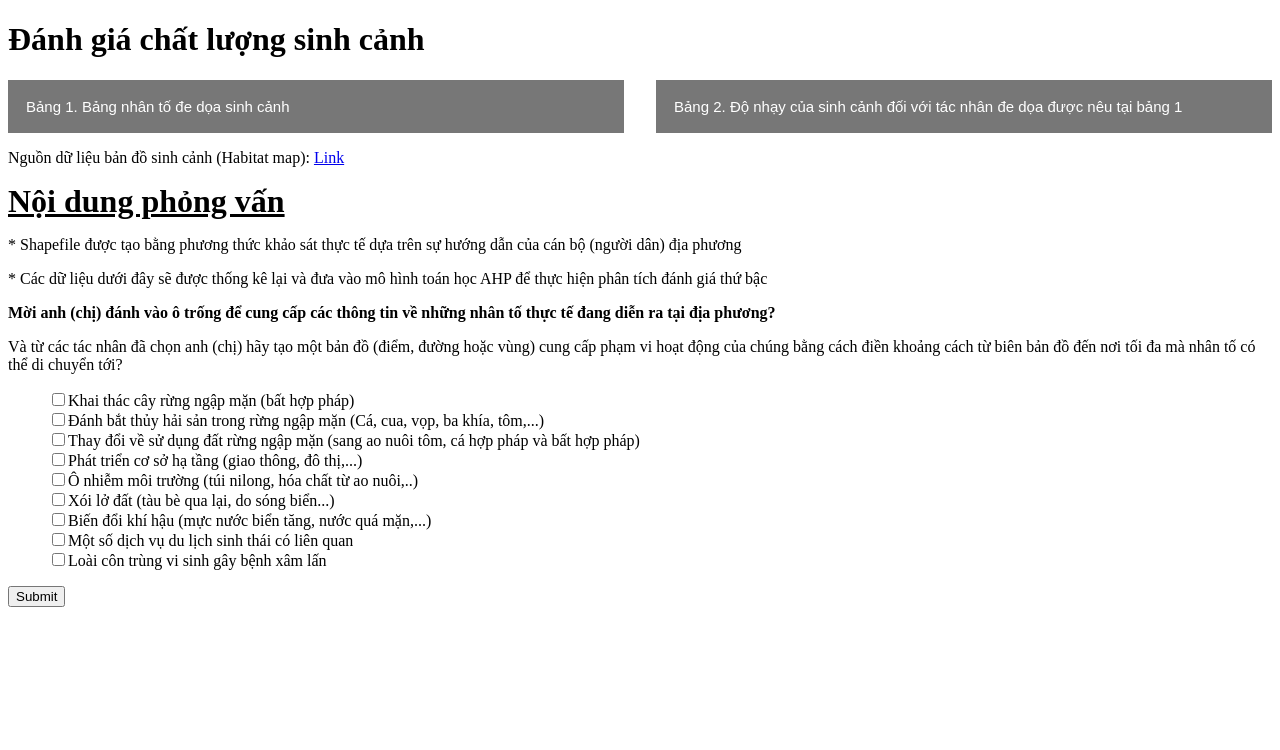
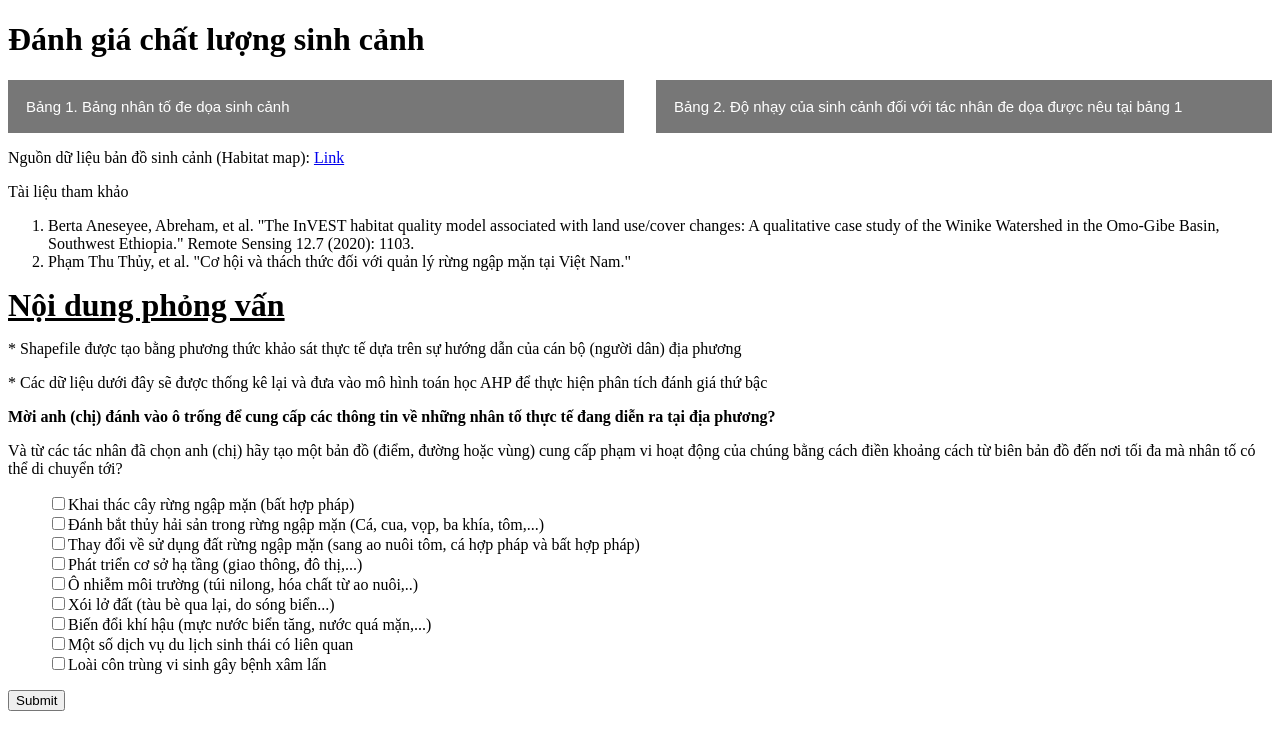
Before and after one commit to mqthang18/HQplan, a plain HTML site: page index.html in a window 1280 px wide. Drawn offline with Linux system fonts and the light colour scheme.

Commit message:
Update index.html

```diff
--- a/index.html
+++ b/index.html
@@ -135,6 +135,11 @@
     </div>
     <div class="data">
         <p>Nguồn dữ liệu bản đồ sinh cảnh (Habitat map): <a href="https://www.eorc.jaxa.jp/ALOS/en/dataset/lulc_e.htm" target="_blank">Link</a></p>
+        <p>Tài liệu tham khảo</p>
+        <ol>
+            <li>Berta Aneseyee, Abreham, et al. "The InVEST habitat quality model associated with land use/cover changes: A qualitative case study of the Winike Watershed in the Omo-Gibe Basin, Southwest Ethiopia." Remote Sensing 12.7 (2020): 1103.</li>
+            <li>Phạm Thu Thủy, et al. "Cơ hội và thách thức đối với quản lý rừng ngập mặn tại Việt Nam."</li>
+        </ol>
         <span style="font-size: 32px; font-weight: 900; text-decoration: underline;">Nội dung phỏng vấn</span>
             <p>* Shapefile được tạo bằng phương thức khảo sát thực tế dựa trên sự hướng dẫn của cán bộ (người dân) địa phương</p>
             <p>* Các dữ liệu dưới đây sẽ được thống kê lại và đưa vào mô hình toán học AHP để thực hiện phân tích đánh giá thứ bậc</p>
```
